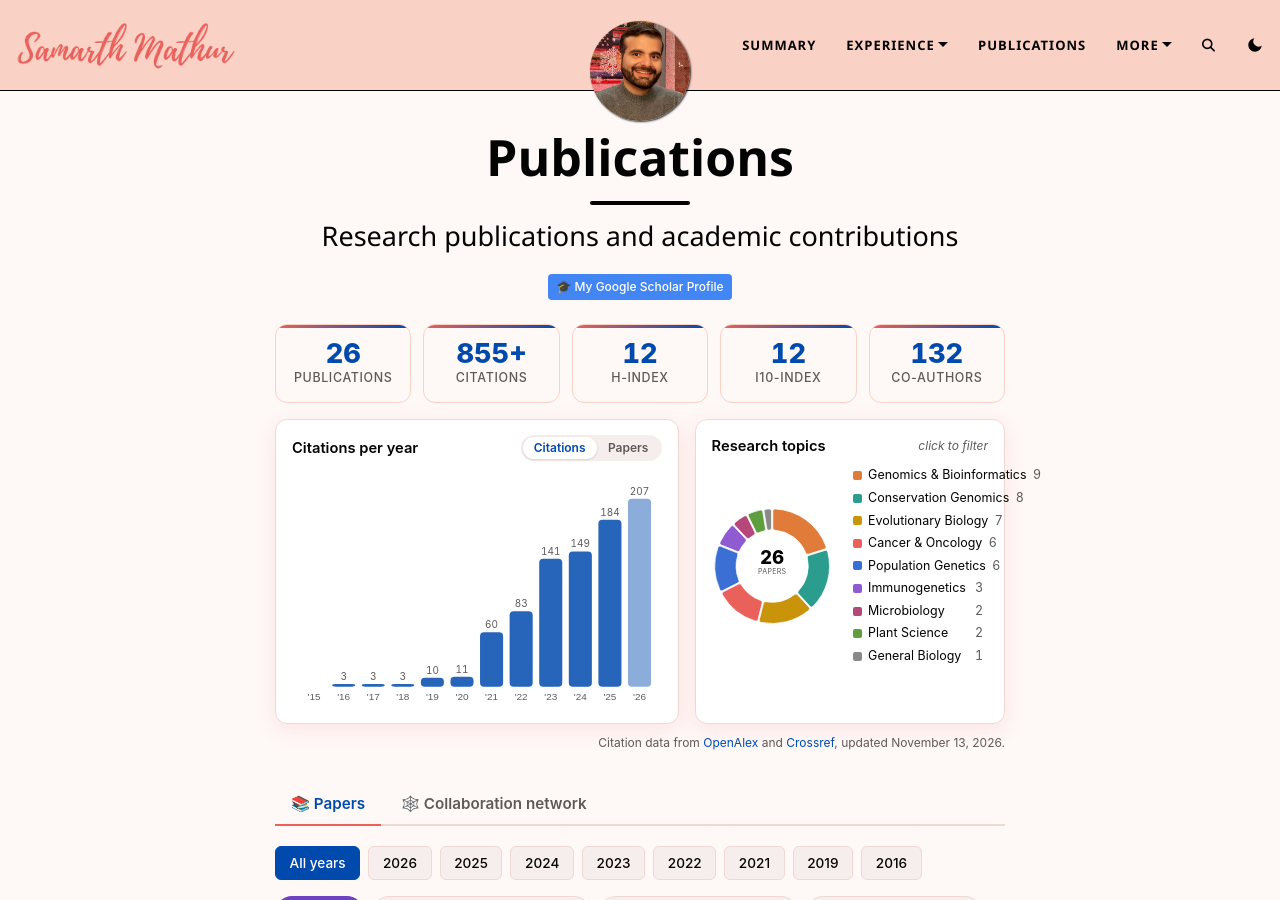
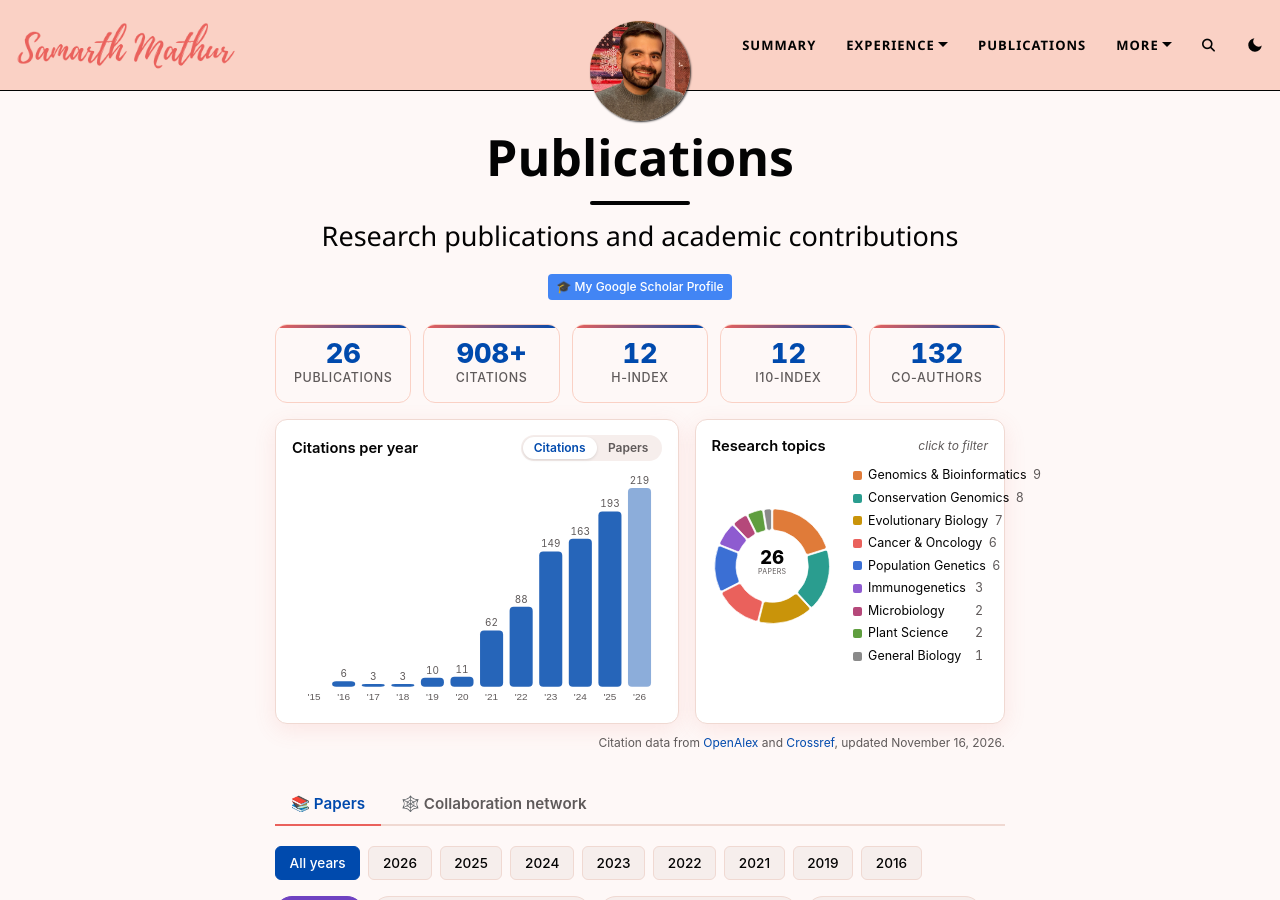
Before and after one commit to samarth8392/samarth8392.github.io, a Jekyll site: the page built from pubs.md, in a window 1280 px wide and 900 px high. Built offline with Jekyll 4.4.1, drawn with Linux system fonts in a browser that asks for light colours; comment, search, counter and statistics services are not loaded; some of the changed text lies outside the part shown.

Commit message:
chore: update publication data from Crossref/OpenAlex

```diff
--- a/_data/metrics.json
+++ b/_data/metrics.json
@@ -1,5 +1,5 @@
 {
-  "citations": 855,
+  "citations": 908,
   "h_index": 12,
   "i10_index": 12,
   "citations_by_year": [
@@ -9,7 +9,7 @@
     },
     {
       "year": 2016,
-      "citations": 3
+      "citations": 6
     },
     {
       "year": 2017,
@@ -29,28 +29,28 @@
     },
     {
       "year": 2021,
-      "citations": 60
+      "citations": 62
     },
     {
       "year": 2022,
-      "citations": 83
+      "citations": 88
     },
     {
       "year": 2023,
-      "citations": 141
+      "citations": 149
     },
     {
       "year": 2024,
-      "citations": 149
+      "citations": 163
     },
     {
       "year": 2025,
-      "citations": 184
+      "citations": 193
     },
     {
       "year": 2026,
-      "citations": 207
+      "citations": 219
     }
   ],
-  "updated": "2026-11-13"
+  "updated": "2026-11-16"
 }
```
Also changed, not shown: _data/publications.json.
